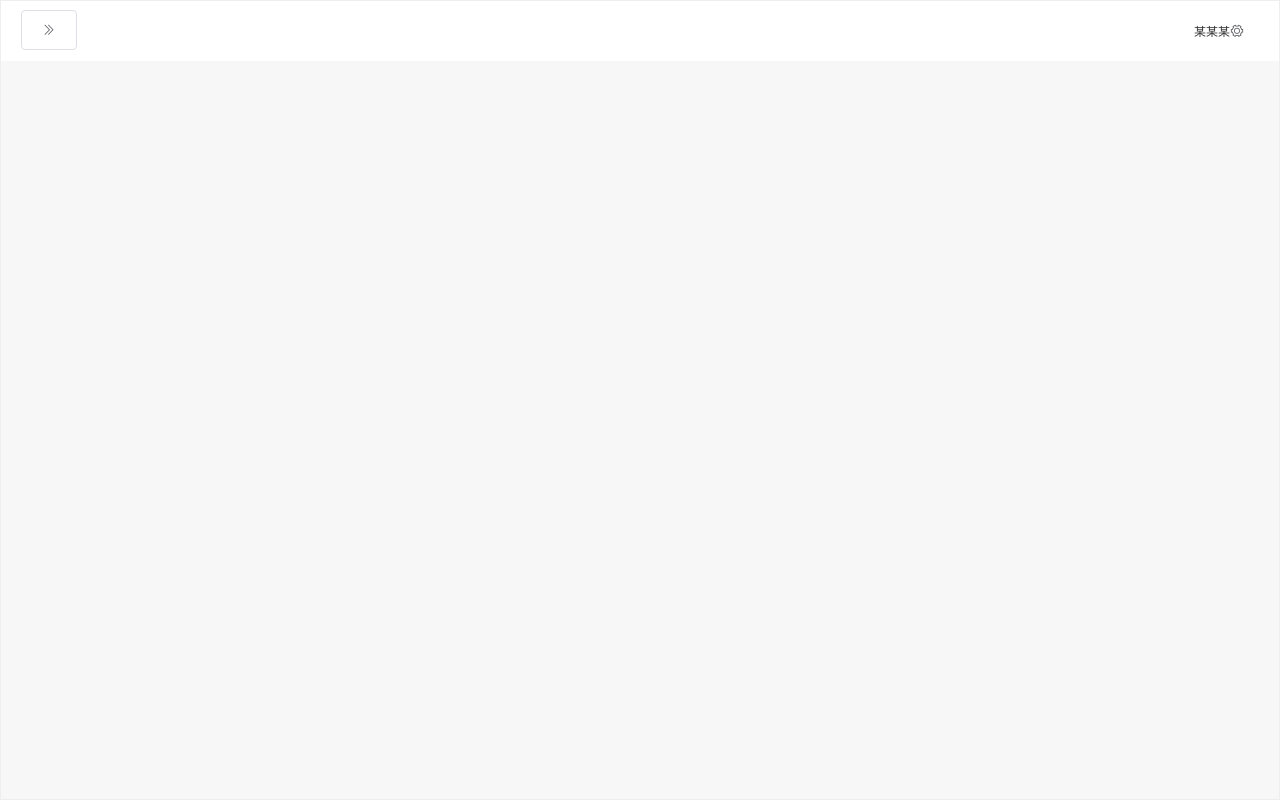
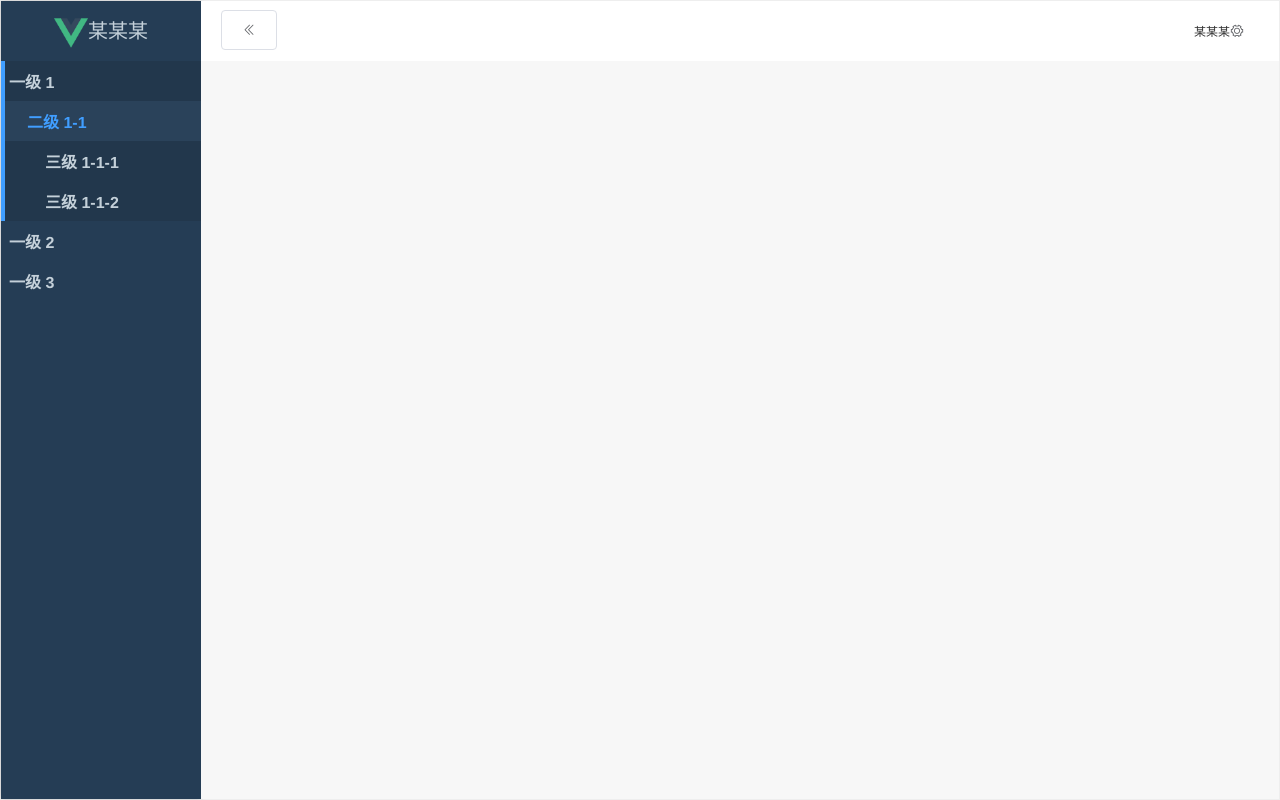
Before and after one commit to FzbGithub/fy.browser, a Vue app in the folder fy/: page /#/home in a window 1280 px wide. Built offline with nearby package versions, Linux system fonts and the light colour scheme; what vue-resource would draw is missing.

Commit message:
左侧导航栏功能开发

```diff
--- a/fy/src/App.vue
+++ b/fy/src/App.vue
@@ -99,4 +99,44 @@ body {
 .color-placeholder {
   color: #C0C4CC;
 }
+/* reset */
+.home-tree.el-tree {
+  background-color: #253d55;
+  color: #c4d0d9;
+  font-weight: bolder;
+}
+.home-tree.el-tree >.el-tree-node {
+  border-left: solid 4px transparent;
+}
+.home-tree.el-tree >.el-tree-node.is-expanded {
+  border-left: solid 4px #409EFF;
+  background-color: #22374c;
+}
+.home-tree.el-tree.el-tree--highlight-current .el-tree-node.is-current>.el-tree-node__content {
+  background-color: #2a425a;
+  color: #409EFF;
+}
+.home-tree.el-tree .el-tree-node__content {
+  position: relative;
+  height: 40px;
+}
+.home-tree.el-tree .el-tree-node__content:hover {
+  background-color: #2a425a;
+}
+.home-tree.el-tree .el-tree-node__expand-icon {
+  position: absolute;
+  right: 10px;
+}
+.home-tree.el-tree .el-icon-caret-right:before {
+    content: "\e604";
+}
+.home-tree.el-tree .custom-tree-node {
+  padding-left: 4px;
+}
+.home-tree.el-tree .tree-is-expended {
+  position: absolute;
+  width: 10px;
+  height: 10px;
+  right: 10px;
+}
 </style>
--- a/fy/src/components/Home.vue
+++ b/fy/src/components/Home.vue
@@ -9,12 +9,17 @@
         </div>
       </el-col>
     </el-row>
-    <el-menu  class="el-menu-vertical" background-color="#1c2b36" text-color="#909399" active-text-color="#409EFF">
+    <!-- <el-menu  class="el-menu-vertical" background-color="#1c2b36" text-color="#909399" active-text-color="#409EFF">
       <el-submenu index="1">
         <template slot="title"><i class="el-icon-message"></i>概要</template>
         <el-menu-item index="1-1">实时监控</el-menu-item>
       </el-submenu>
-    </el-menu>
+    </el-menu> -->
+    <el-tree class="home-tree" :data="data" :props="defaultProps" :default-expanded-keys="[4]" :highlight-current="true" node-key="id"  @node-expand="nodeCheck" ref="tree">
+      <span class="custom-tree-node" slot-scope="{ node, data }">
+        <span>{{ node.label }}</span>
+      </span>
+    </el-tree>
   </el-aside>
   <el-container>
     <el-header>
@@ -49,10 +54,60 @@ export default {
   name: 'Home',
   data () {
     return {
-      showAside: false
+      showAside: true,
+      data: [{
+        id: 1,
+        label: '一级 1',
+        children: [{
+          id: 4,
+          label: '二级 1-1',
+          children: [{
+            id: 9,
+            label: '三级 1-1-1'
+          }, {
+            id: 10,
+            label: '三级 1-1-2'
+          }]
+        }]
+      }, {
+        id: 2,
+        label: '一级 2',
+        children: [{
+          id: 5,
+          label: '二级 2-1'
+        }, {
+          id: 6,
+          label: '二级 2-2'
+        }]
+      }, {
+        id: 3,
+        label: '一级 3',
+        children: [{
+          id: 7,
+          label: '二级 3-1'
+        }, {
+          id: 8,
+          label: '二级 3-2'
+        }]
+      }],
+      defaultProps: {
+        children: 'children',
+        label: 'label'
+      }
     }
   },
+  mounted () {
+    this.$refs.tree.setCurrentKey(4)
+    let expanded = this.$refs.tree.$el.querySelector('.el-tree-node.is-expanded')
+    let expandedClass = expanded.getAttribute('class')
+    console.log(expandedClass)
+    expanded.setAttribute('class', expandedClass + ' a')
+    // console.log(this.$refs.tree.$el.querySelector('.el-tree-node.is-expanded'))
+  },
   methods: {
+    nodeCheck: function (data, isParentChecked, hadChildrenChecked) {
+      console.log(data, isParentChecked, hadChildrenChecked)
+    }
   }
 }
 </script>
```
